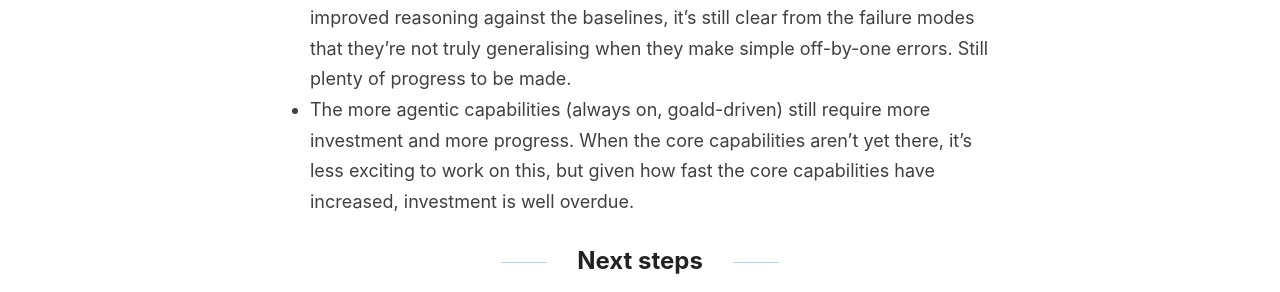
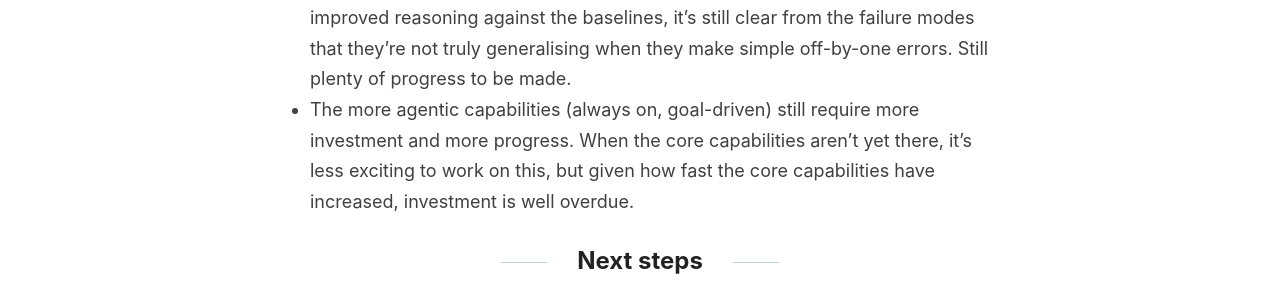
Before and after one commit to jyesawtellrickson/jyesawtellrickson.github.io, a Jekyll site: the page built from _posts/2025-01-09-another-agi-framework.md, in a window 1280 px wide and 900 px high, scrolled down 3455 px. Shown: the part 285-577 px from the top of the window. Built offline with Jekyll 4.4.1, drawn with Linux system fonts in a browser that asks for light colours; comment, search, counter and statistics services are not loaded.

Commit message:
Add GA tracking, spelling correction

```diff
--- a/_config.yml
+++ b/_config.yml
@@ -41,7 +41,7 @@ footer-links:
 disqus: adjustyourexpectations
 
 # Enter your Google Analytics web tracking code (e.g. UA-2110908-2) to activate tracking
-google_analytics:
+google_analytics: G-WR3BTETCH7
 
 # For newer "GA4" analytics, use the following instead of the "UA" entry above
 #google_analytics_ga4: G-GABC1DEFG
--- a/_posts/2025-01-09-another-agi-framework.md
+++ b/_posts/2025-01-09-another-agi-framework.md
@@ -52,7 +52,7 @@ I like to think of each of these areas in terms of the amount of investment and
 Notably:
 - We've made great progress with LLMs as a storage of facts and at another level, functions for common text manipulations (e.g. writing poetry). Massive amounts of money have been thrown at the problem and it paid off.
 - Reasoning is the next big thing, and models like o3 show how much money can be spent here ($2K to solve a single ARC task). While these models show improved reasoning against the baselines, it's still clear from the failure modes that they're not truly generalising when they make simple off-by-one errors. Still plenty of progress to be made.
-- The more agentic capabilities (always on, goald-driven) still require more investment and more progress. When the core capabilities aren't yet there, it's less exciting to work on this, but given how fast the core capabilities have increased, investment is well overdue.
+- The more agentic capabilities (always on, goal-driven) still require more investment and more progress. When the core capabilities aren't yet there, it's less exciting to work on this, but given how fast the core capabilities have increased, investment is well overdue.
 
 ## Next steps
 
```
